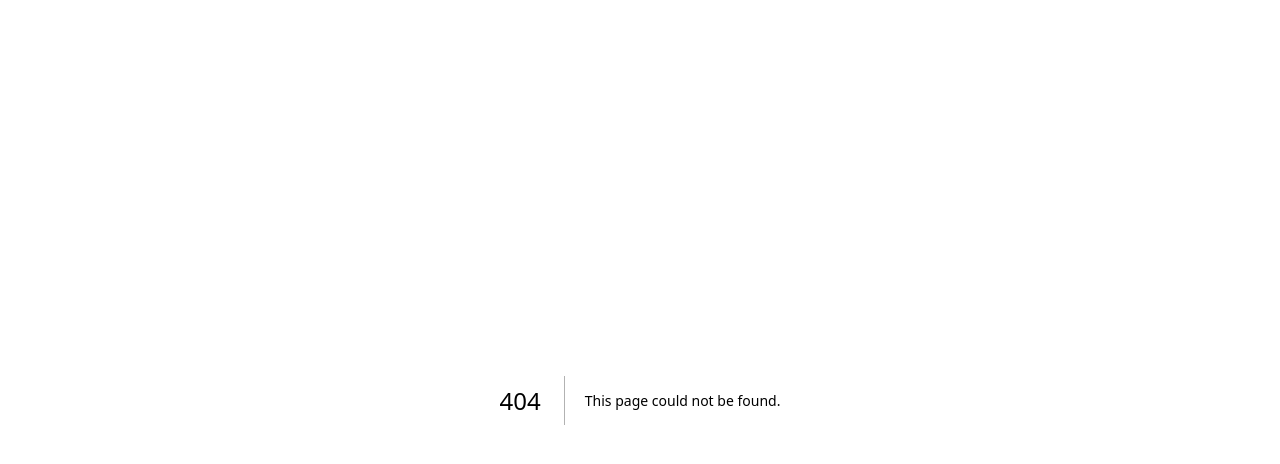
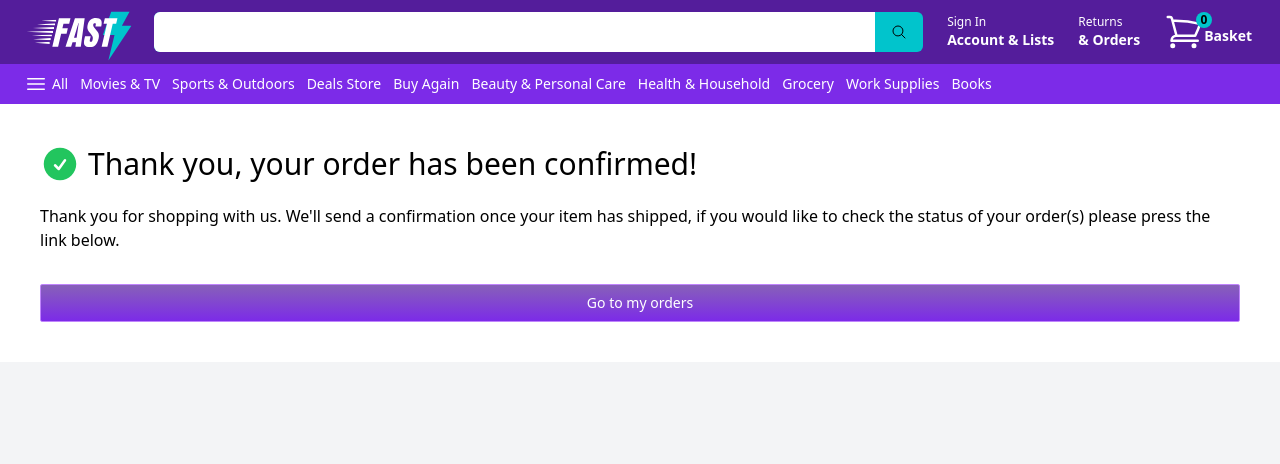
Before and after one commit to charisma98/fast-marketplace-nextjs-typescript-tailwind-redux-nextauth-firebase, a Next.js app: page /success in a window 1280 px wide. Before the commit this address had no page. Shown: the top 464 px of the page. Built offline with nearby package versions, Linux system fonts and the light colour scheme; no server answers.

Commit message:
Create success.tsx

```diff
--- /dev/null
+++ b/src/pages/success.tsx
@@ -0,0 +1,31 @@
+import { CheckCircleIcon } from "@heroicons/react/24/solid";
+import { useRouter } from "next/router";
+import Header from "../components/Header";
+
+type Props = {};
+
+const success = (props: Props) => {
+  const router = useRouter();
+  return (
+    <div className="bg-gray-100 h-screen">
+      <Header />
+
+      <main className="max-screen-lg mx-auto">
+        <div className="flex flex-col p-10 bg-white">
+          <div className="flex items-center space-x-2 mb-5">
+            <CheckCircleIcon className="text-green-500 h-10" />
+            <h1 className="text-3xl">
+              Thank you, your order has been confirmed!
+            </h1>
+          </div>
+          <p>
+            Thank you for shopping with us. We'll send a confirmation once your item has shipped, if you would like to check the status of your order(s) please press the link below.
+          </p>
+          <button onClick={()=>router.push("/orders")} className="button mt-8">Go to my orders</button>
+        </div>
+      </main>
+    </div>
+  );
+};
+
+export default success;
```
